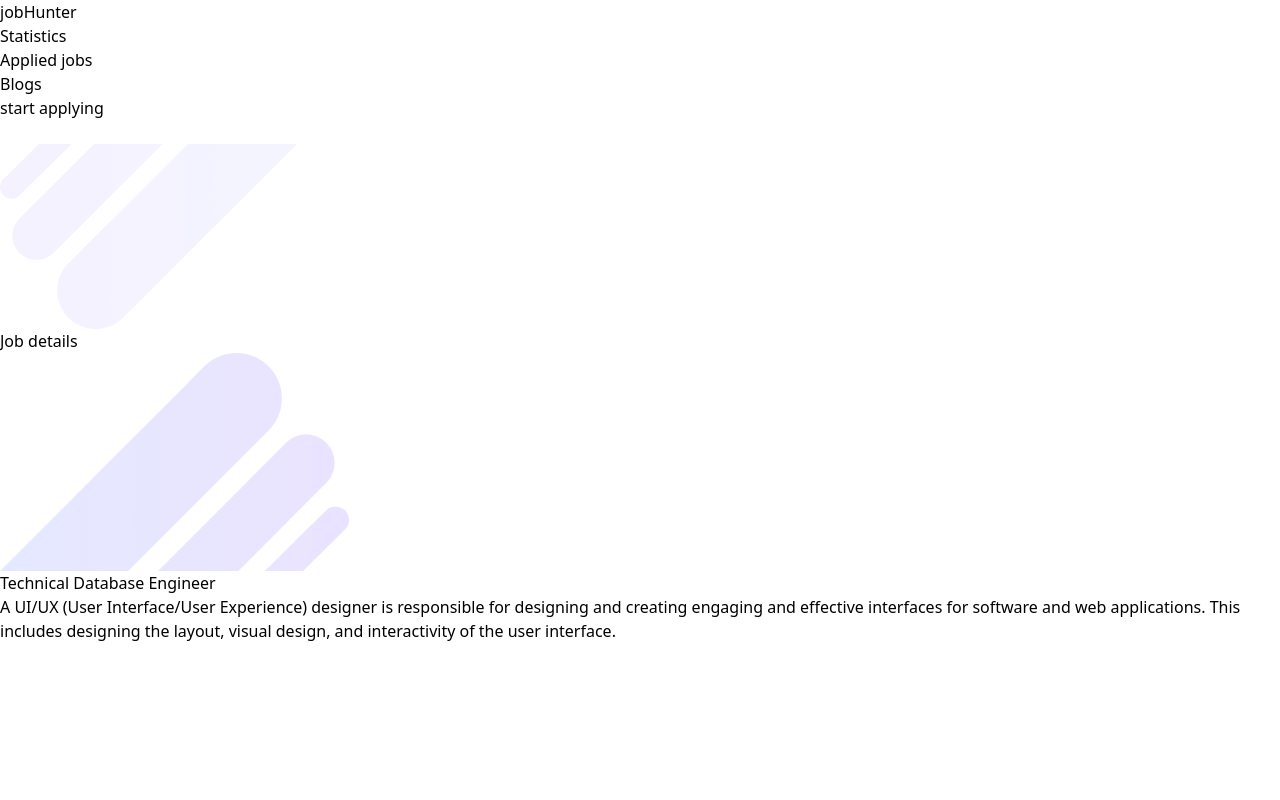
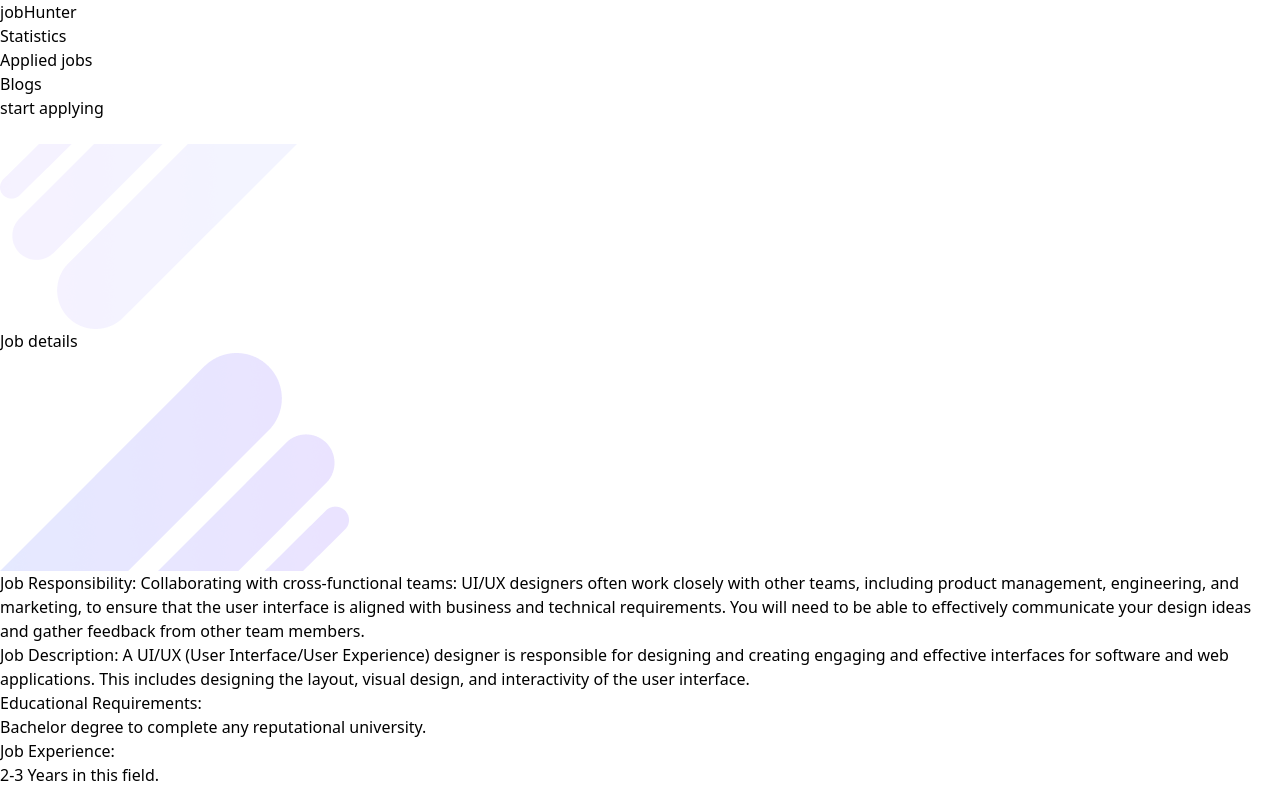
Before and after one commit to mustafijul/Assignment-09, a React (Vite) app: page /job/1 in a window 1280 px wide. Built offline with nearby package versions, Linux system fonts and the light colour scheme.

Commit message:
job description details updated

```diff
--- a/src/Statistics.jsx
+++ b/src/Statistics.jsx
@@ -27,9 +27,22 @@ const Statistics = () => {
         <img src="/src/assets/images/bg1.png" alt="" />
       </div>
       <div>
-        <h1>{jobs.job_title}</h1>
-        <p>{jobs.job_description}</p>
+      <div  className="px-4 pt-5 mx-auto lg:w-1/2 md:px-24 lg:px-8">
+        <div className="mb-4">
+        <h1> <span className="font-bold">Job Responsibility: </span> {jobs.job_responsibility}</h1>
+        </div>
+
+        <p> <span className="font-bold">Job Description: </span>{jobs.job_description}</p>
+        <p><span className="font-bold">Educational Requirements: </span></p>
+        <p>{jobs.educational_requirements}</p>
+        <p><span className="font-bold">Job Experience: </span></p>
+        <p>{jobs.experiences}</p>
       </div>
+      <div className="px-4 pt-5 mx-auto lg:w-1/4 md:px-24 lg:px-8">
+
+      </div>
+      </div>
+
     </>
   );
 };
```
